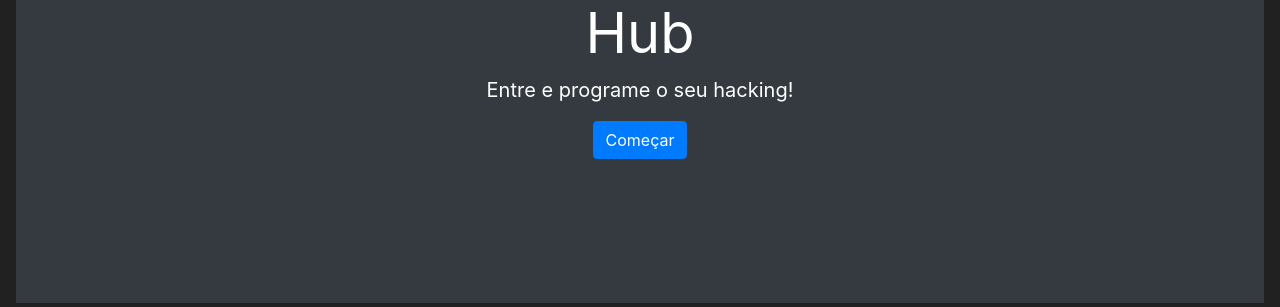
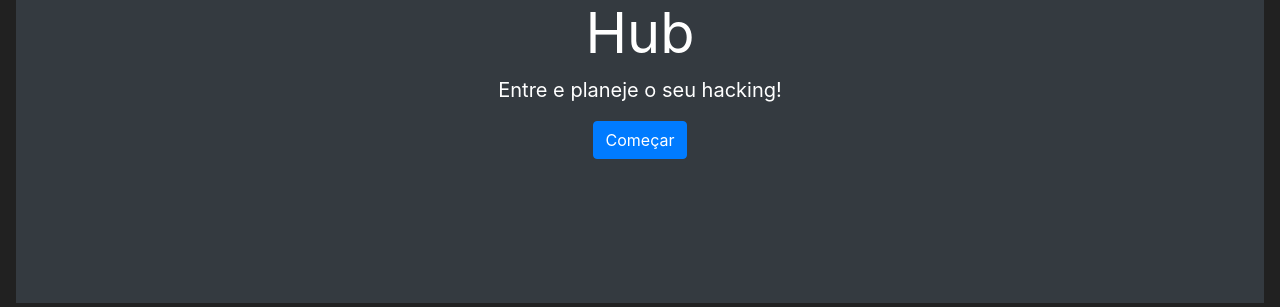
Before and after one commit to IgorLucindo/Augusto-Igor, a Flask app: page / in a window 1280 px wide. Shown: the part 283-590 px from the top of the page. Run offline with Flask 2, Linux system fonts and the light colour scheme; some libraries are stand-ins or nearby versions.

Commit message:
mudei o programe para planeje

```diff
--- a/bughunter/templates/home.html
+++ b/bughunter/templates/home.html
@@ -6,7 +6,7 @@
     <div class="position-relative overflow-hidden p-3 p-md-5 m-md-3 text-center bg-dark" style="color:white">
         <div class="col-md-5 p-lg-5 mx-auto my-5">
             <h1 class="display-4 font-weight-normal">Bug Hunter Hub</h1>
-            <p class="lead font-weight-normal">Entre e programe o seu hacking!</p>
+            <p class="lead font-weight-normal">Entre e planeje o seu hacking!</p>
             <a class="btn btn-primary" href="{{ url_for('projects_page') }}">Começar</a>
         </div>
         <div class="product-device box-shadow d-none d-md-block"></div>
```
